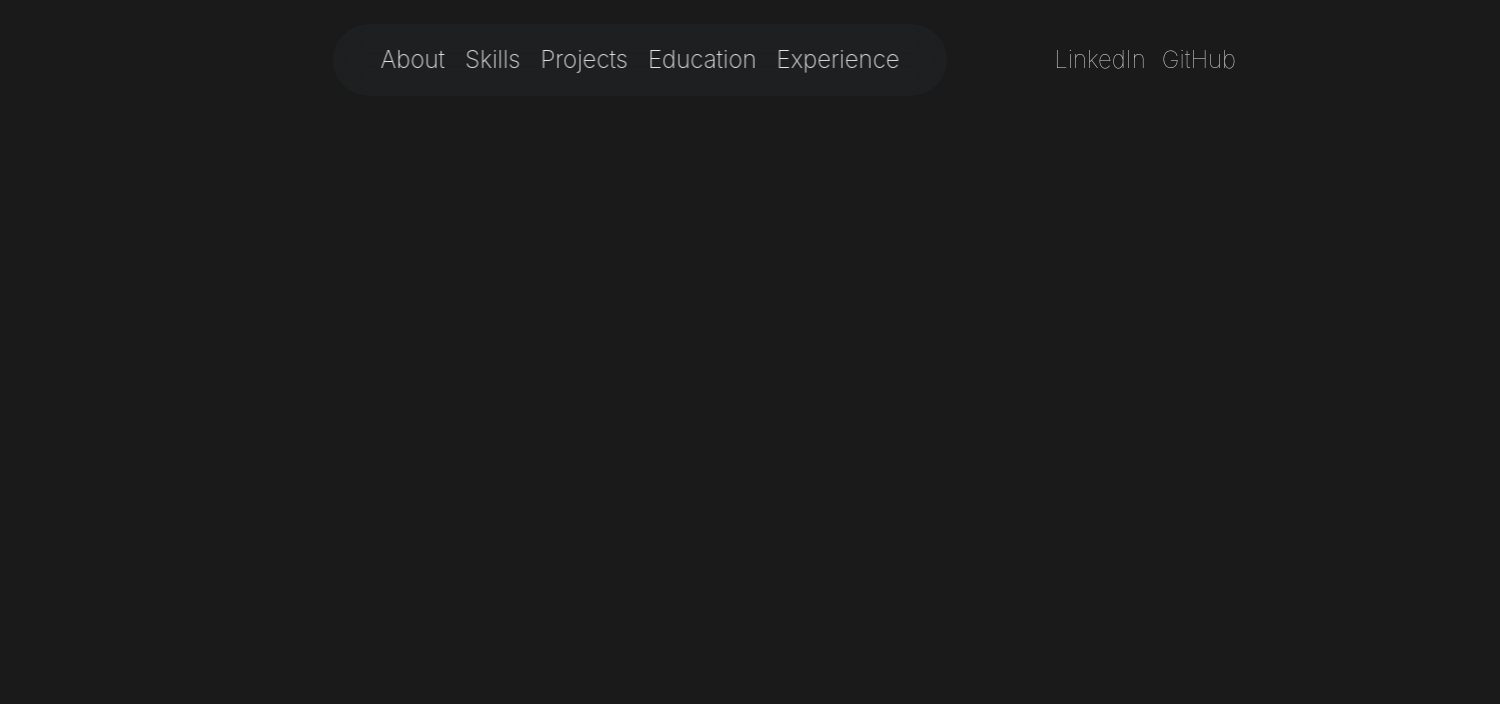
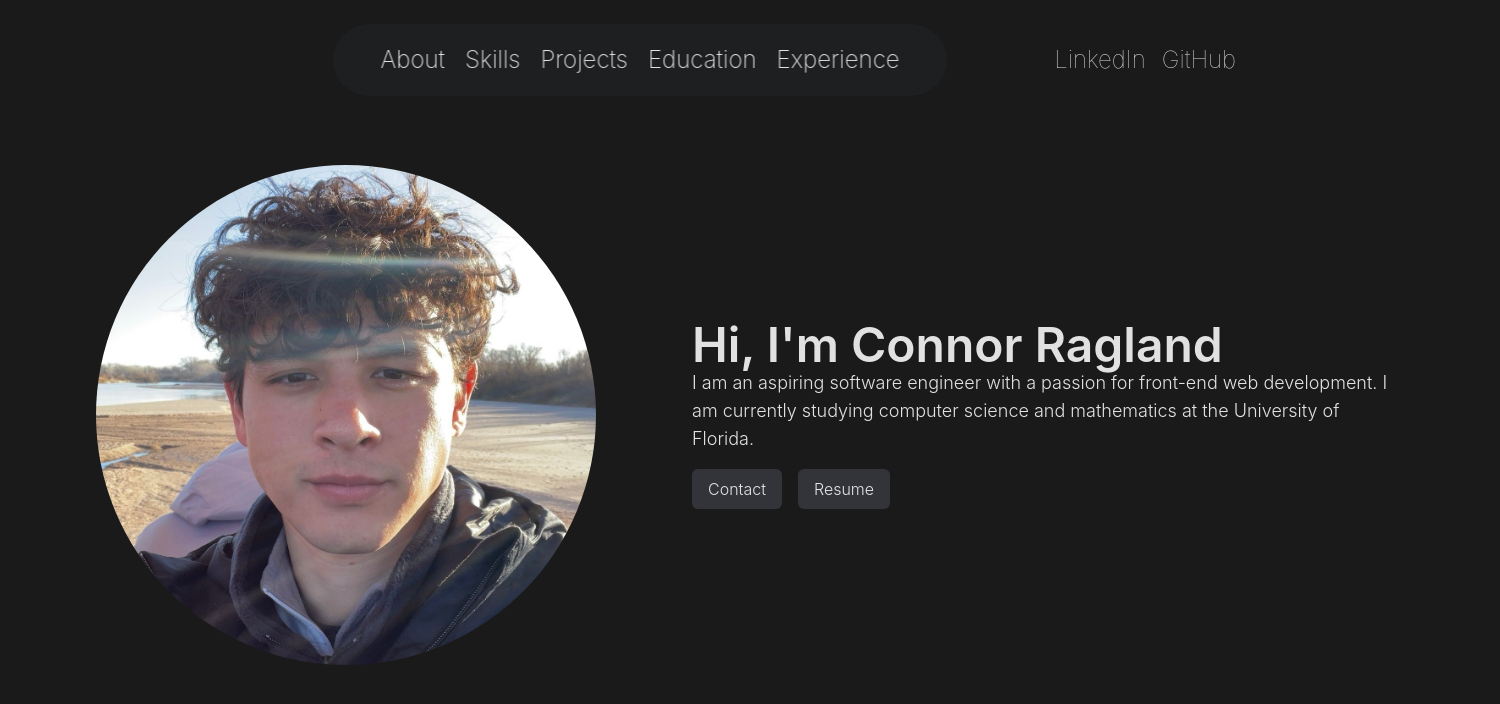
Before and after one commit to raglandconnor/personal_website, a React (Vite) app: page / in a window 1280 px wide. Shown: the top 704 px of the page, 1500 px wide, since content can reach past the window. Built offline with nearby package versions, Linux system fonts and the light colour scheme.

Commit message:
Added about section with styling

```diff
--- a/src/App.jsx
+++ b/src/App.jsx
@@ -1,11 +1,13 @@
 import React from "react";
 import Navbar from "./components/Navbar.jsx";
+import About from "./components/About.jsx";
 
 function App() {
   return (
-    <>
+    <div>
       <Navbar />
-    </>
+      <About />
+    </div>
   );
 }
 
--- /dev/null
+++ b/src/components/About.jsx
@@ -0,0 +1,31 @@
+import React from "react";
+
+function About() {
+  return (
+    <div className="about-main">
+      <div className="about-content flex items-center p-5 pl-24 pr-24 gap-24">
+        <img
+          className="shrink-0 mx-auto rounded-full w-[500px] h-[500px] object-cover mt-5 mb-5"
+          src="/images/connor-ragland-nm-2024.JPG"
+          alt="Picture of Connor Ragland"
+        />
+        <div>
+          <h1 className="text-5xl font-semibold">Hi, I'm Connor Ragland</h1>
+          <p className="text-lg font-light">
+            I am an aspiring software engineer with a passion for front-end web
+            development. I am currently studying computer science and
+            mathematics at the University of Florida.
+          </p>
+          <button className="bg-gray-500 bg-opacity-30 py-2 px-4 mt-4 mr-4 rounded-md">
+            Contact
+          </button>
+          <button className="bg-gray-500 bg-opacity-30 py-2 px-4 mt-4 rounded-md">
+            Resume
+          </button>
+        </div>
+      </div>
+    </div>
+  );
+}
+
+export default About;
--- a/src/components/Navbar.jsx
+++ b/src/components/Navbar.jsx
@@ -14,8 +14,19 @@ function Navbar() {
       </div>
       <div className="p-5 font-thin fixed right-6 top-6">
         <ul className="flex flex-row items-center space-x-4 text-2xl">
-          <li className="cursor-pointer">LinkedIn</li>
-          <li className="cursor-pointer">GitHub</li>
+          <li className="cursor-pointer">
+            <a
+              href="https://www.linkedin.com/in/raglandconnor/"
+              target="_blank"
+            >
+              LinkedIn
+            </a>
+          </li>
+          <li className="cursor-pointer">
+            <a href="https://github.com/raglandconnor/" target="_blank">
+              GitHub
+            </a>
+          </li>
         </ul>
       </div>
     </nav>
--- a/src/index.css
+++ b/src/index.css
@@ -15,3 +15,9 @@
   -webkit-font-smoothing: antialiased;
   -moz-osx-font-smoothing: grayscale;
 }
+
+body {
+  margin: 125px auto;
+  width: 1500px;
+  /* outline: 1px rgba(255, 255, 255, 0.284) solid; */
+}
```
Also changed, not shown: public/images/connor-ragland-nm-2024.JPG (added).
